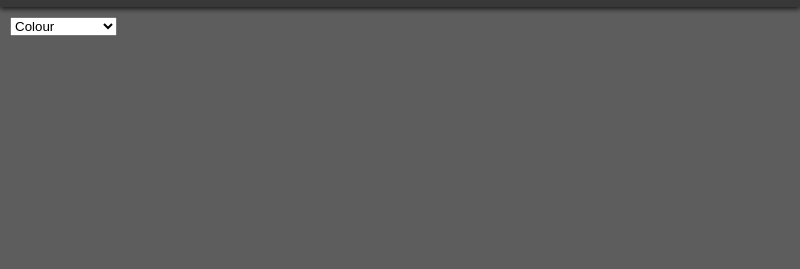
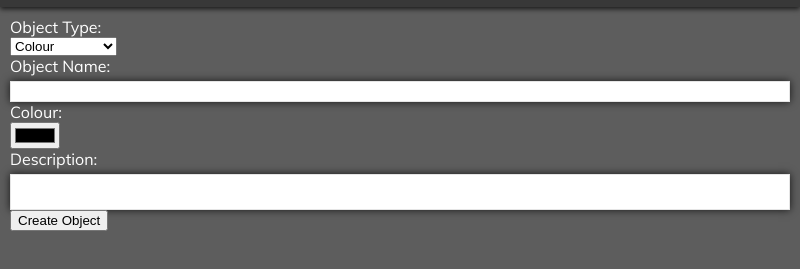
Before and after one commit to WagicalGale/dev-toolbox, an Electron app: page app/newObject.html in a window 800 px wide. Shown: the part 43-312 px from the top of the page. Drawn offline with nearby package versions, Linux system fonts and the light colour scheme.

Commit message:
Basic Create Object form ~ Need to do CSS for form

```diff
--- a/app/css/newObject.css
+++ b/app/css/newObject.css
@@ -16,6 +16,15 @@ body {
 
 body * {
   margin: 0px;
+}
+
+textarea {
+  resize: none;
+  width: 100%;
+  margin-top: 5px;
+  outline: 0;
+  border: solid 1px #E5E5E5;
+  -webkit-box-shadow: 0px 0px 8px 0px rgba(0,0,0,0.75);
 }
 
 ::-webkit-scrollbar {
--- /dev/null
+++ b/app/js/newObject.js
@@ -0,0 +1,5 @@
+var $ = require('jquery');
+
+$('.object-type').change(function() {
+
+})
--- a/app/newObject.html
+++ b/app/newObject.html
@@ -13,14 +13,28 @@
 
         <div id="main-body">
           <div id="inputarea">
+            <p>Object Type:</p>
             <select class="object-type">
               <option value="colour">Colour</option>
               <option value="colour-palette">Colour Palette</option>
               <option value="code-block">Code</option>
             </select>
+
+            <p>Object Name:</p>
+            <textarea class="object-name" rows="1" maxlength="20"></textarea>
+
+            <p>Colour:</p>
+            <input type="color" class="object-value" />
+
+            <p>Description:</p>
+            <textarea class="object-desc" rows="2"></textarea>
+
+            <button class="create-object">Create Object</button>
           </div>
         </div>
       </div>
     </div>
   </body>
+
+  <script src="js/newObject.js"></script>
 </html>
--- a/main.js
+++ b/main.js
@@ -14,7 +14,7 @@ app.on('ready', function() {
 
     mainWindow.loadURL('file://' + __dirname + '/app/index.html');
     mainWindow.setMenu(null);
-    mainWindow.webContents.openDevTools(); //temp
+    //mainWindow.webContents.openDevTools(); //temp
 
     mainWindow.on('close', function() {
       app.quit();
@@ -26,9 +26,11 @@ ipcMain.on('open-new-object', function() {
 
   newObjectWindow = new BrowserWindow({
     height: 300,
-    width: 400
+    width: 400,
+    resizable: false
   });
 
   newObjectWindow.loadURL('file://' + __dirname + '/app/newObject.html');
   newObjectWindow.setMenu(null);
+  //newObjectWindow.webContents.openDevTools(); //temp
 })
```
